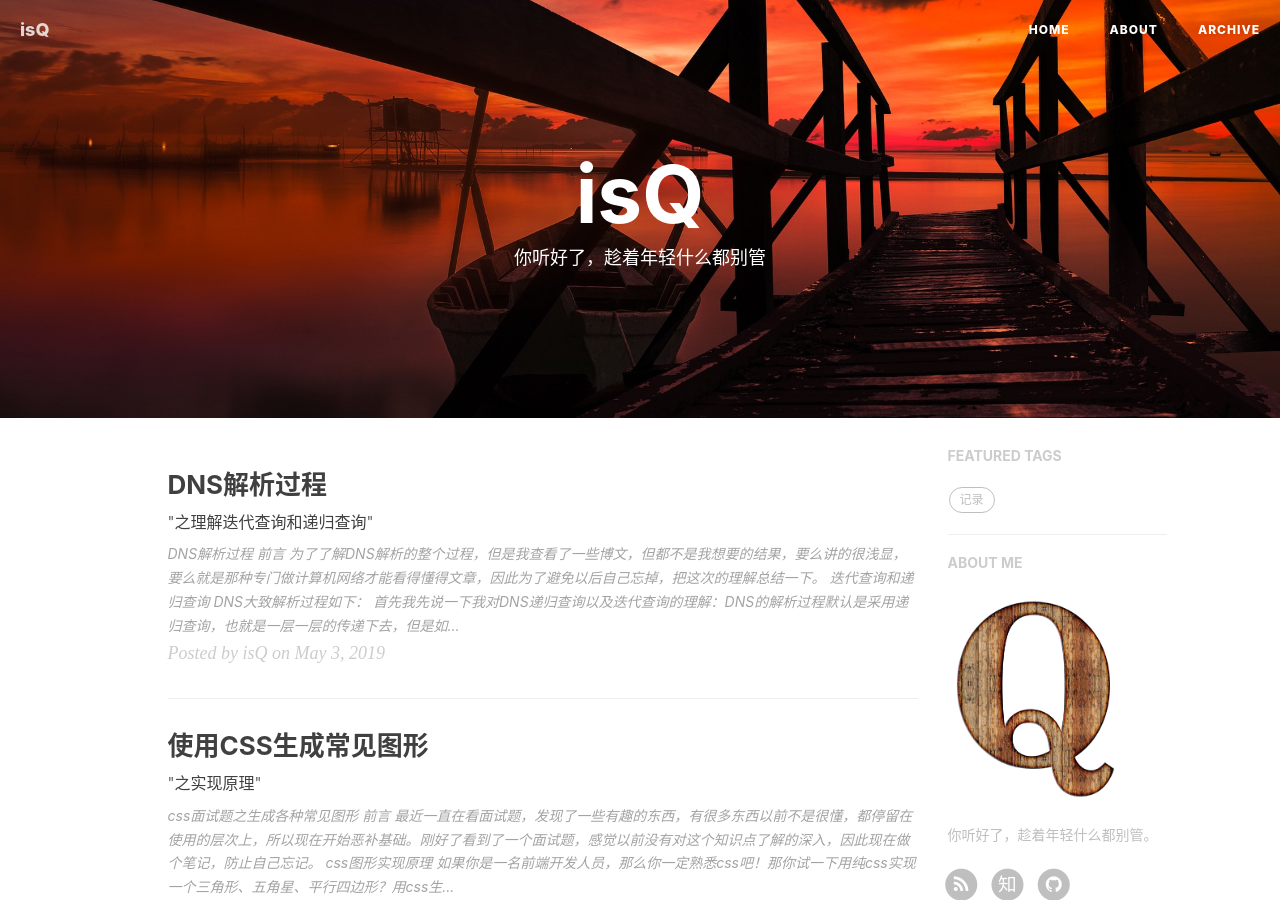
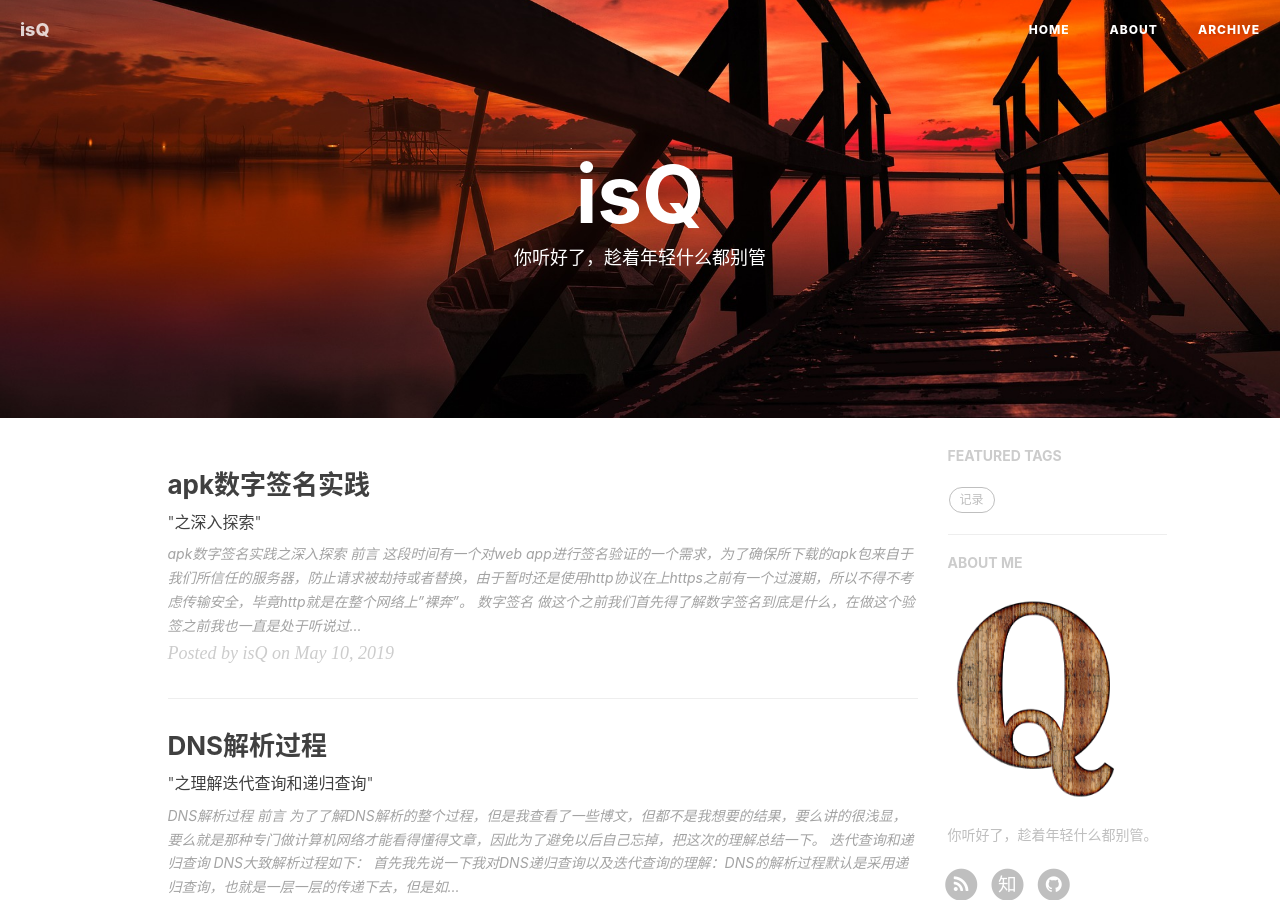
Before and after one commit to yang131323/isQ.github.io, a Jekyll site: the page built from index.html, in a window 1280 px wide and 900 px high. Built offline with Jekyll 4.4.1, drawn with Linux system fonts in a browser that asks for light colours; nearby versions of some CDN libraries; the list of posts is cut into pages by our own code; comment, search, counter and statistics services are not loaded; some of the changed lines change nothing that is shown.

Commit message:
添加apk签实践

```diff
--- a/_config.yml
+++ b/_config.yml
@@ -14,7 +14,7 @@ future: true
 # SNS settings
 RSS: true
 weibo_username:     false
-zhihu_username:     willking
+zhihu_username:     willking-7
 github_username:    yang131323
 # twitter_username:   isheng
 #facebook_username:  huxpro
--- /dev/null
+++ b/_posts/2019/2019-05-10-apk-digital-signature.md
@@ -0,0 +1,53 @@
+---
+layout:     post
+title: 'apk数字签名实践'
+subtitle: '"之深入探索"'
+date:       2019-05-10 17:22:00
+author:     "isQ"
+header-img: "img/post/2019/20190510/networkSecutity.jpg"
+catalog: true
+mathjax: true
+tags:
+    - 密码学
+    - 安全
+    - 记录
+---
+
+> apk数字签名实践之深入探索
+
+### 前言
+
+这段时间有一个对web app进行签名验证的一个需求，为了确保所下载的apk包来自于我们所信任的服务器，防止请求被劫持或者替换，由于暂时还是使用http协议在上https之前有一个过渡期，所以不得不考虑传输安全，毕竟http就是在整个网络上"裸奔"。
+
+### 数字签名
+
+做这个之前我们首先得了解数字签名到底是什么，在做这个验签之前我也一直是处于听说过的状态中，所以做这个任务之前花了一点时间去了解一下。简单说数字签名只做一件事情，就是证明这个内容一定来自于某人，为什么呢？因为使用私钥进行签名，因此只有他自己能生成自己的签名（私钥被盗不算）。
+
+说这个数字签名之前我们首先简单提一下密码学的知识，加密方法大致分为两类：对称加密（加密和解密都使用一套密钥）、非对称加密（有两套密钥，一套私钥、一套公钥，私钥只有自己知道，公钥可以给其他人；一般发送方用公钥加密发送消息，而只有自己能够用私钥进行解密，以此达到安全传输消息的目的；而签名一般使用私钥，用公钥进行验证签名）。但是我在实现我的过程中发现了一个问题，网上大部分讲解数字签名的文章好像和真正的签名算法有所出入，最后在前组长以及查看《密码编码学与网络安全》数字签名这一章才让我有点清晰。
+
+网上的资料关于数字签名的流程主要为：服务器将内容进行hash得到内容的摘要，然后使用私钥加上摘要完成签名，然后将内容以及签名一起发给接收方，接收方收到之后使用服务器的公钥进行解密得到摘要一，然后再使用和服务器一样的hash算法对内容进行hash得到摘要二，然后对比两个摘要是否相等，如果相等就说明签名通过，不相等就验签失败。
+
+### 实际运用并不顺利
+
+带着认识开始做签名任务，发现在和后台对接的时候有点小差别，我理解的是要解密对比摘要，很后台说的验签有点出入（内容hash+公钥+签名代入签名验证算法）得出结果？最后查了一下资料发现数字签名的一般模型为：
+
+![数字签名基本模型](/img/post/2019/20190510/signature_model.png)
+
+根据这个模型来看，第一部分理解都是没有问题的，但是问题就是处在验签过程，图上是直接使用使用内容hash+签名代入签名验证算法得出结果，和后台理解的完美贴合。看到这里我就更加疑惑了，难道网上的资料都有问题？而且维基给出来的数字签名原理和我以前理解的一样，如下图：
+
+![维基数字签名原理](/img/post/2019/20190510/digital_signature.svg.png)
+
+第一部分和上图的过程一摸一样，唯一的区别就是验签过程。出于找到原因的目的继续在《密码编码学与网络安全》这本书中寻找原因，最终找到了影子：
+
+![两种签名方法](/img/post/2019/20190510/signature_method.png)
+
+RSA方法：hash函数的输入是要签名的消息，输出是定长的hash码（前H），用发送发的私钥（PRa）将该Hash码加密形成签名，然后发送消息及其签名。接收方收到消息后计算hash码（后H），并且使用发送方的公钥对签名解密，如果计算出的Hash码与解密出结果相同，则认为签名是有效的。因为只有发送方拥有私钥，所以只有发送方能够产生有效的私钥。
+DSA方法：DSA采用hash函数，得到hash码，它以hash码和为此次签名产生的随机数（k）作为签名函数的输入，签名函数依赖于发送发的私钥（PRa）和一组参数，这一组参数为通信伙伴共有，可以认为这组参数构成全局公钥（PUG）。接受方，对接收到的消息产生hash，这个hash码和签名一起作为验证函数的输入，验证函数依赖于全局公钥和发送方公钥（PUa）。若验证函数的输出等于r成分则签名有效。
+
+最后我的理解是：数字签名的模型是上图13.1这样的，但是在实现方式上是可以调整，因此网上的大部分资料应该都是相对于某一种签名方式来说的，而不是对签名过程进行分析。
+
+### apk签名实践
+
+这里我只说前端方向，在这个任务中我采用的就是一般模型的基本流程，先生成一套RSA公私钥，前端直接将公钥硬编码。后端读取apk（buffer读取）并将内容进行hash（前后端协商使用sha256），依赖发送方的私钥将hash码代入签名函数，得到签名；把apk和签名一起发给前端，前端首先下载apk，然后读取apk文件（前端读取可以文本形式、dataurl形式、ArrayBuffer形式），前后端读取形式不同验签一定失败，由于后台使用的是buffer读取，因此前端也只能采用buffer读取。⚠️（crypto-js中sha256不支持原生的ArrayBuffer，最后选择js-sha256，签名验证库：jsencrypt，除了文档不太友好之外都挺不错，自带一个测试demo）。文件读取方式统不统一就决定了此次签名能不能成功。
+
+以上都是个人理解。
```
Also changed, not shown: img/post/2019/20190510/digital_signature.svg.png (added), img/post/2019/20190510/networkSecutity.jpg (added), img/post/2019/20190510/signature_method.png (added), img/post/2019/20190510/signature_model.png (added).
